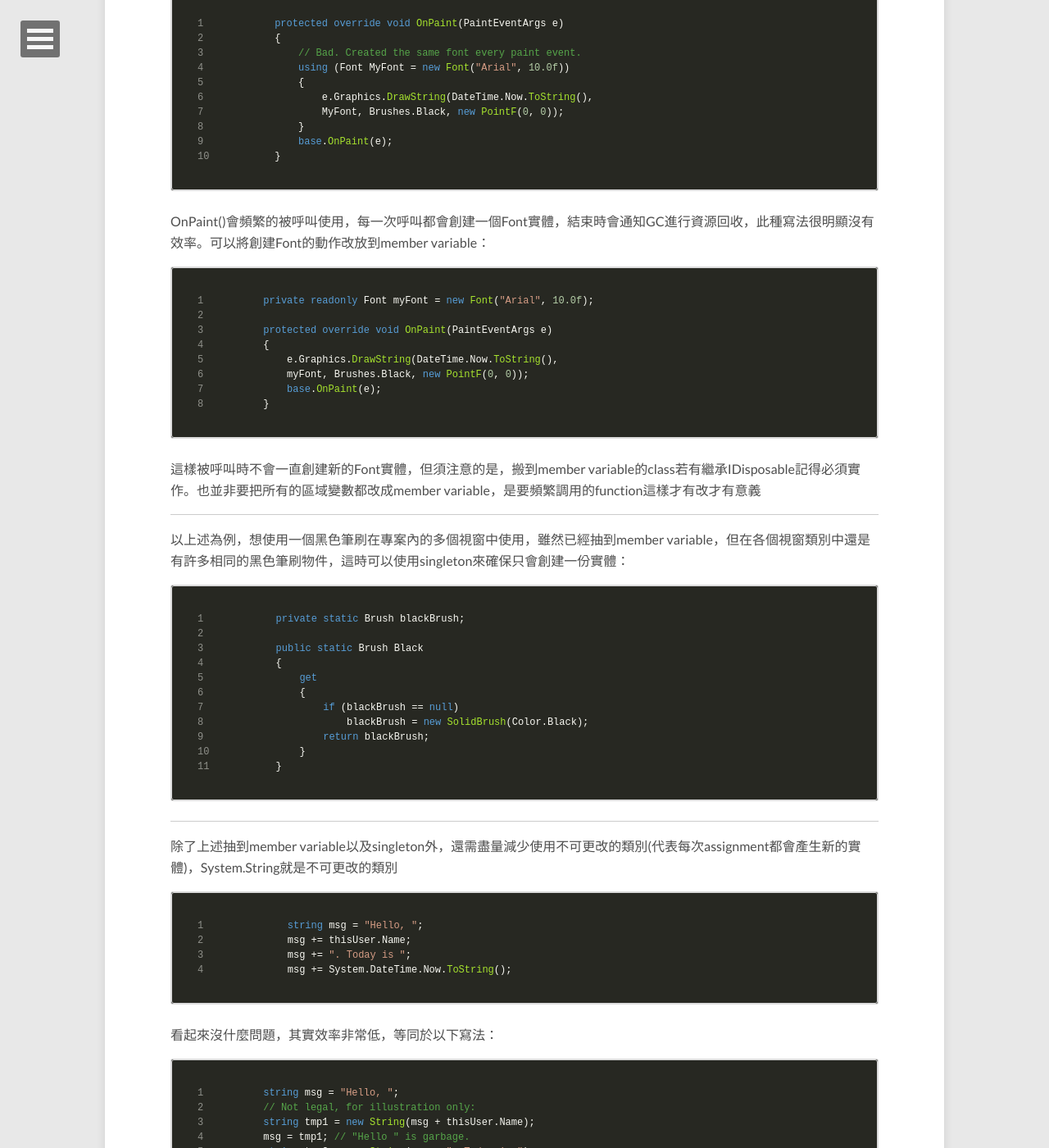
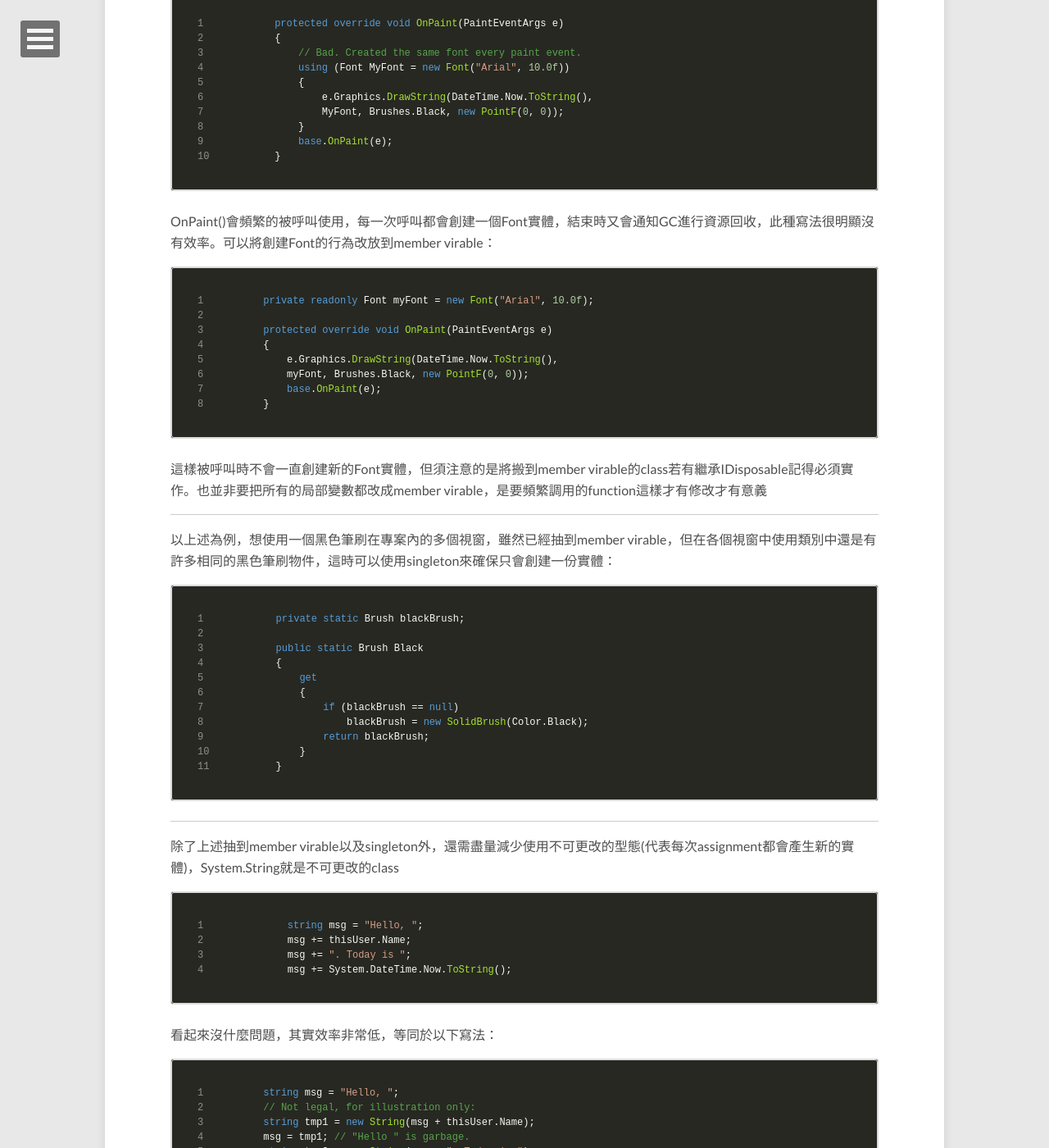
Before and after one commit to Yu-Qiao-Hong/Yu-Qiao-Hong.github.io_first_version, a Jekyll site: the page built from _posts/2016-10-01-CSharp_Effective_Item16.md, in a window 1280 px wide and 1400 px high, scrolled down 444 px. Shown: the whole window at 82% size. Built offline with Jekyll 4.4.1, drawn with Linux system fonts in a browser that asks for light colours; nearby versions of some CDN libraries; comment, search, counter and statistics services are not loaded; some of the changed text lies outside the part shown.

Commit message:
Revert "modefy"
This reverts commit bddee9264157475094911ff3bb5ce4bd416eb62f.

```diff
--- a/_posts/2016-10-01-CSharp_Effective_Item16.md
+++ b/_posts/2016-10-01-CSharp_Effective_Item16.md
@@ -23,7 +23,7 @@ protected override void OnPaint(PaintEventArgs e)
 }
 ~~~
 
-OnPaint()會頻繁的被呼叫使用，每一次呼叫都會創建一個Font實體，結束時會通知GC進行資源回收，此種寫法很明顯沒有效率。可以將創建Font的動作改放到member variable：
+OnPaint()會頻繁的被呼叫使用，每一次呼叫都會創建一個Font實體，結束時又會通知GC進行資源回收，此種寫法很明顯沒有效率。可以將創建Font的行為改放到member virable：
 
 ~~~csharp
 private readonly Font myFont = new Font("Arial", 10.0f);
@@ -36,11 +36,11 @@ protected override void OnPaint(PaintEventArgs e)
 }
 ~~~
 
-這樣被呼叫時不會一直創建新的Font實體，但須注意的是，搬到member variable的class若有繼承IDisposable記得必須實作。也並非要把所有的區域變數都改成member variable，是要頻繁調用的function這樣才有改才有意義
+這樣被呼叫時不會一直創建新的Font實體，但須注意的是將搬到member virable的class若有繼承IDisposable記得必須實作。也並非要把所有的局部變數都改成member virable，是要頻繁調用的function這樣才有修改才有意義
 
 ----------
 
-以上述為例，想使用一個黑色筆刷在專案內的多個視窗中使用，雖然已經抽到member variable，但在各個視窗類別中還是有許多相同的黑色筆刷物件，這時可以使用singleton來確保只會創建一份實體：
+以上述為例，想使用一個黑色筆刷在專案內的多個視窗，雖然已經抽到member virable，但在各個視窗中使用類別中還是有許多相同的黑色筆刷物件，這時可以使用singleton來確保只會創建一份實體：
 
 ~~~csharp
 private static Brush blackBrush;
@@ -58,7 +58,7 @@ public static Brush Black
 
 ----------
 
-除了上述抽到member variable以及singleton外，還需盡量減少使用不可更改的類別(代表每次assignment都會產生新的實體)，System.String就是不可更改的類別
+除了上述抽到member virable以及singleton外，還需盡量減少使用不可更改的型態(代表每次assignment都會產生新的實體)，System.String就是不可更改的class
 
 ~~~csharp
 string msg = "Hello, ";
```
Also changed, not shown: other parts of _posts/2016-10-01-CSharp_Effective_Item16.md (+1 -1 lines).
